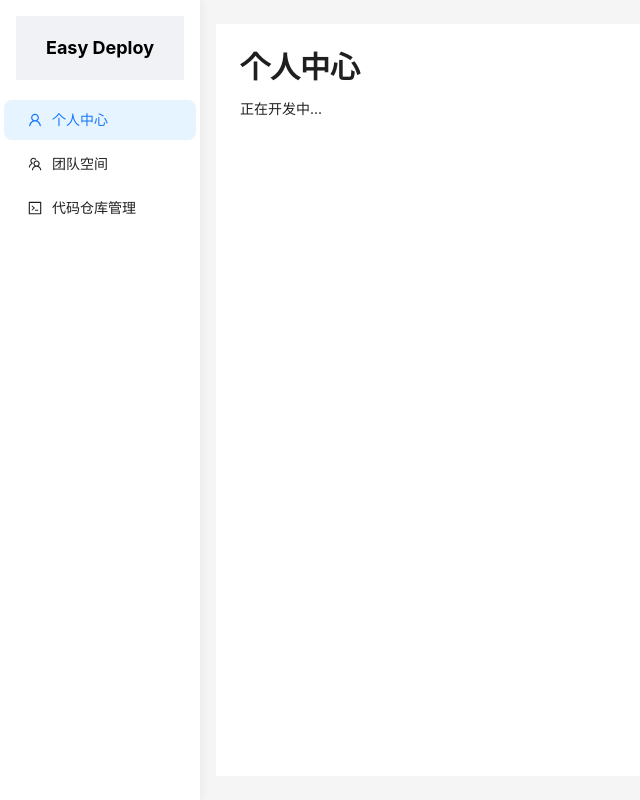
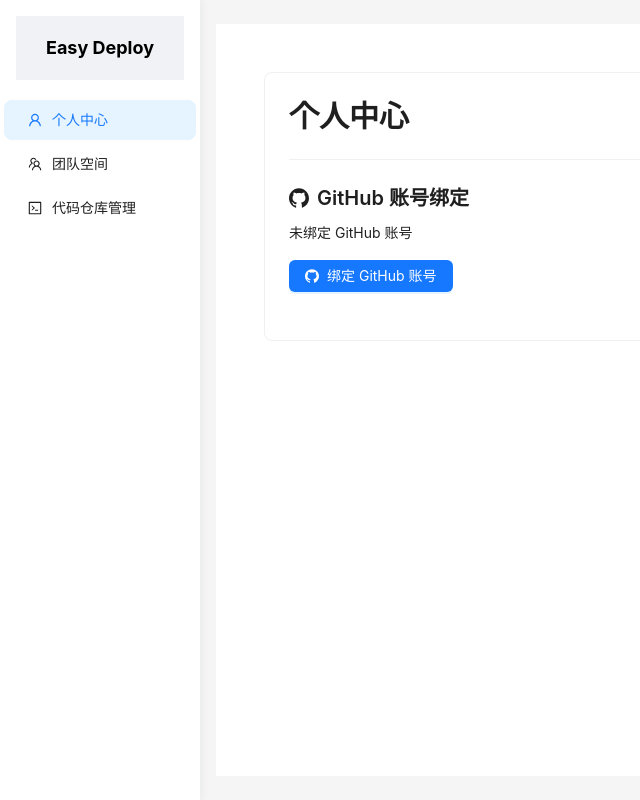
Before and after one commit to ZZGADA/easy-deploy-fe, a React (Create React App) app: page /easy-deploy/profile in a window 1280 px wide. Shown: the whole page, without its empty margins (0-640 px from the left). Built offline with nearby package versions, Linux system fonts and the light colour scheme; no server answers; sample sign-in values are in the browser's storage.

Commit message:
绑定github账号

```diff
--- a/src/pages/Profile.tsx
+++ b/src/pages/Profile.tsx
@@ -1,13 +1,78 @@
-import React from 'react';
-import { Typography } from 'antd';
+import React, { useEffect, useState } from 'react';
+import { Card, Button, message, Space, Typography, Divider } from 'antd';
+import { GithubOutlined } from '@ant-design/icons';
+import { githubService } from '../services/api';
 
-const { Title } = Typography;
+const { Title, Text } = Typography;
 
 const Profile: React.FC = () => {
+  const [isGithubBound, setIsGithubBound] = useState<boolean>(false);
+  const [loading, setLoading] = useState<boolean>(false);
+
+  // 检查 GitHub 绑定状态
+  const checkGithubBinding = async () => {
+    try {
+      const response = await githubService.checkGithubBinding();
+      setIsGithubBound(response.data.bound);
+    } catch (error) {
+      console.error('检查 GitHub 绑定状态失败:', error);
+    }
+  };
+
+  useEffect(() => {
+    checkGithubBinding();
+  }, []);
+
+  // 处理 GitHub 绑定
+  const handleGithubBinding = () => {
+    const oauthUrl = githubService.getOAuthUrl();
+    window.location.href = oauthUrl;
+  };
+
+  // 处理 GitHub 解绑
+  const handleGithubUnbinding = async () => {
+    try {
+      setLoading(true);
+      await githubService.unbindGithub();
+      message.success('GitHub 账号解绑成功');
+      setIsGithubBound(false);
+    } catch (error) {
+      message.error('GitHub 账号解绑失败');
+    } finally {
+      setLoading(false);
+    }
+  };
+
   return (
-    <div>
-      <Title level={2}>个人中心</Title>
-      <p>正在开发中...</p>
+    <div style={{ padding: '24px' }}>
+      <Card>
+        <Title level={2}>个人中心</Title>
+        <Divider />
+
+        {/* GitHub 绑定部分 */}
+        <div style={{ marginBottom: '24px' }}>
+          <Title level={4}>
+            <GithubOutlined style={{ marginRight: '8px' }} />
+            GitHub 账号绑定
+          </Title>
+          <Space direction="vertical" size="middle" style={{ display: 'flex' }}>
+            <Text>
+              {isGithubBound ? '已绑定 GitHub 账号' : '未绑定 GitHub 账号'}
+            </Text>
+            <Button
+              type={isGithubBound ? 'default' : 'primary'}
+              icon={<GithubOutlined />}
+              onClick={isGithubBound ? handleGithubUnbinding : handleGithubBinding}
+              loading={loading}
+            >
+              {isGithubBound ? '解绑 GitHub 账号' : '绑定 GitHub 账号'}
+            </Button>
+          </Space>
+        </div>
+
+        {/* 其他个人信息部分 */}
+        {/* ... 其他个人信息的代码 ... */}
+      </Card>
     </div>
   );
 };
--- a/src/services/api.ts
+++ b/src/services/api.ts
@@ -69,4 +69,26 @@
   }
 };
 
+// GitHub 绑定相关接口
+export const githubService = {
+  // 获取 GitHub OAuth URL
+  getOAuthUrl: () => {
+    const clientId = process.env.REACT_APP_GITHUB_CLIENT_ID;
+    const token = localStorage.getItem('token'); // 获取用户 token
+    const redirectUri = encodeURIComponent(`${process.env.REACT_APP_API_BASE_URL}/bind/github/callback?token=${token}`);
+    const scope = 'repo';
+    return `https://github.com/login/oauth/authorize?client_id=${clientId}&redirect_uri=${redirectUri}&scope=${scope}`;
+  },
+
+  // 检查用户是否已绑定 GitHub
+  checkGithubBinding: () => {
+    return api.get('/api/user/github/status');
+  },
+
+  // 解绑 GitHub 账号
+  unbindGithub: () => {
+    return api.post('/api/user/github/unbind');
+  },
+};
+
 export default api;
```
